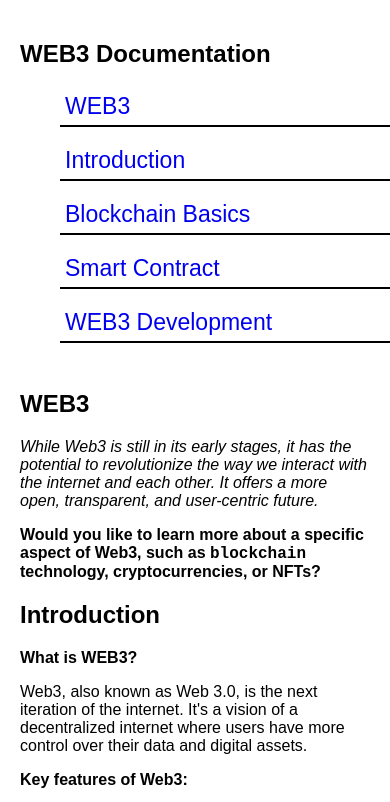
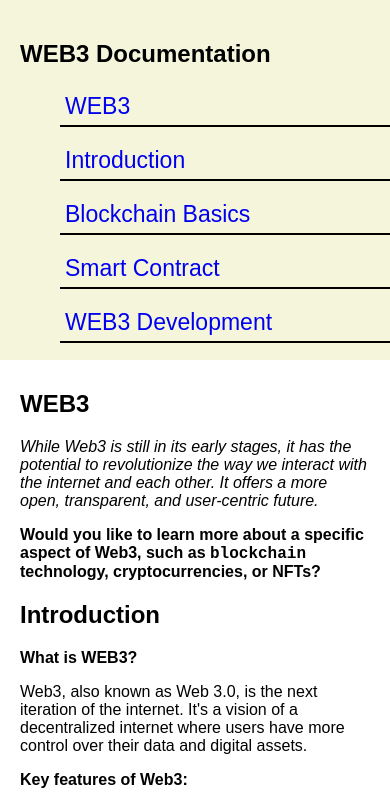
Before and after one commit to plikipie/Building-Docs, a plain HTML site: page index.html in a window 390 px wide. Shown: the top 802 px of the page. Drawn offline with Linux system fonts and the light colour scheme.

Commit message:
change color navbar

```diff
--- a/styles.css
+++ b/styles.css
@@ -21,6 +21,7 @@ body {
   overflow-y: auto;
   z-index: 1000;
   border-right: 1px solid black;
+  background-color: beige;
 }
 
 #navbar ul li {
@@ -64,6 +65,7 @@ body {
     padding: 20px;
     margin: 2px;
     font-size: 18px;
+    background-color: beige;
   }
   #navbar a {
     display: block;
@@ -85,7 +87,7 @@ body {
     top: 0;
     z-index: 1000;
     max-height: 320px;
-    background-color: white;
+    background-color: beige;
   }
   #navbar a {
     padding: 10px 20px;
```
